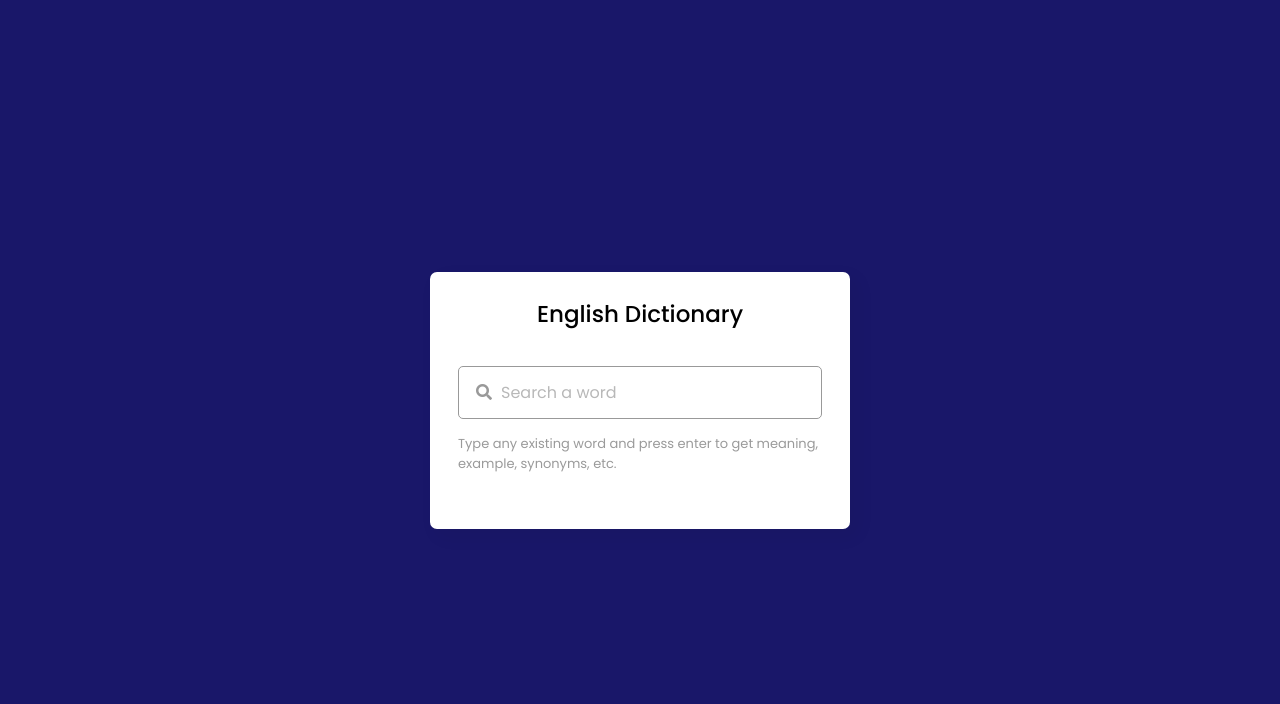
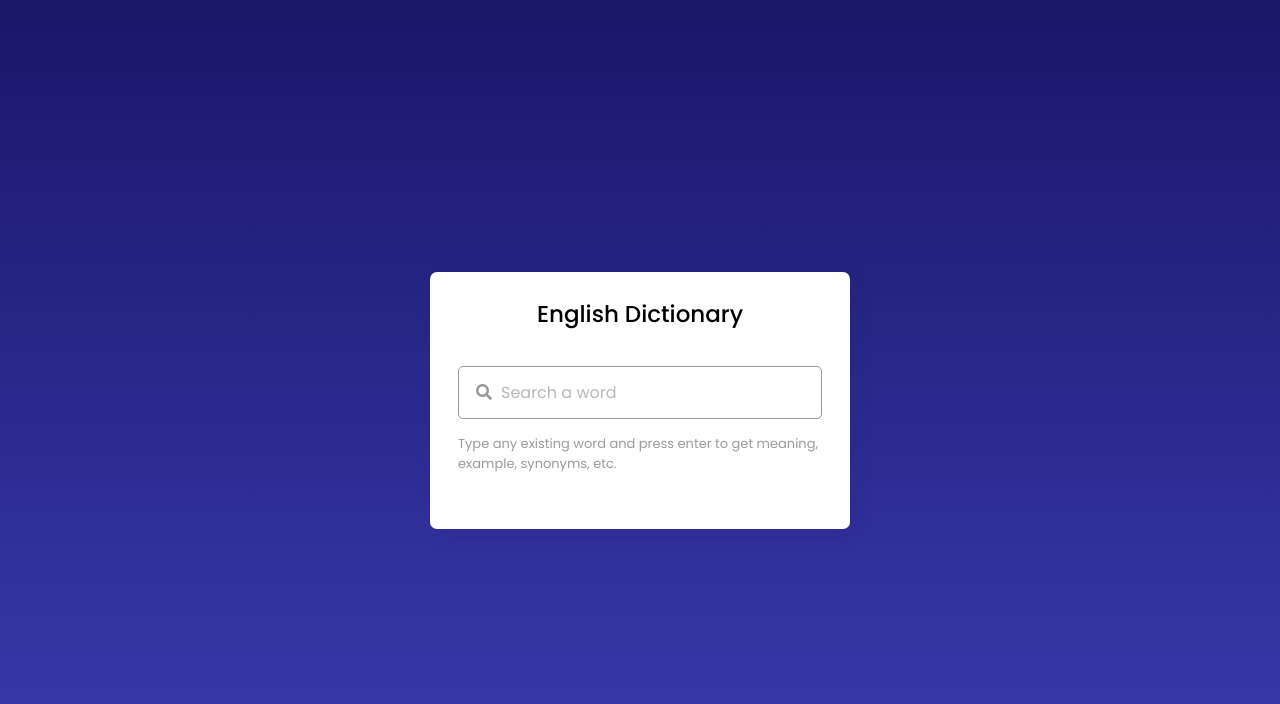
Before and after one commit to BeatriceWambuiMbugua/dictionary, a plain HTML site: page index.html in a window 1280 px wide. Drawn offline with Linux system fonts and the light colour scheme.

Commit message:
adding the linear gradient

```diff
--- a/css/styles.css
+++ b/css/styles.css
@@ -11,7 +11,7 @@ body {
   align-items: center;
   justify-content: center;
   min-height: 100vh;
-  background: #191769;
+  background: linear-gradient(#191769, #3d3bb1);
 }
 /* wrapper styling */
 .wrapper {
@@ -152,4 +152,5 @@ ul li:last-child {
   border: 1px solid #f0ecec;
   font-size: 12px;
   cursor: pointer;
+
 }
```
